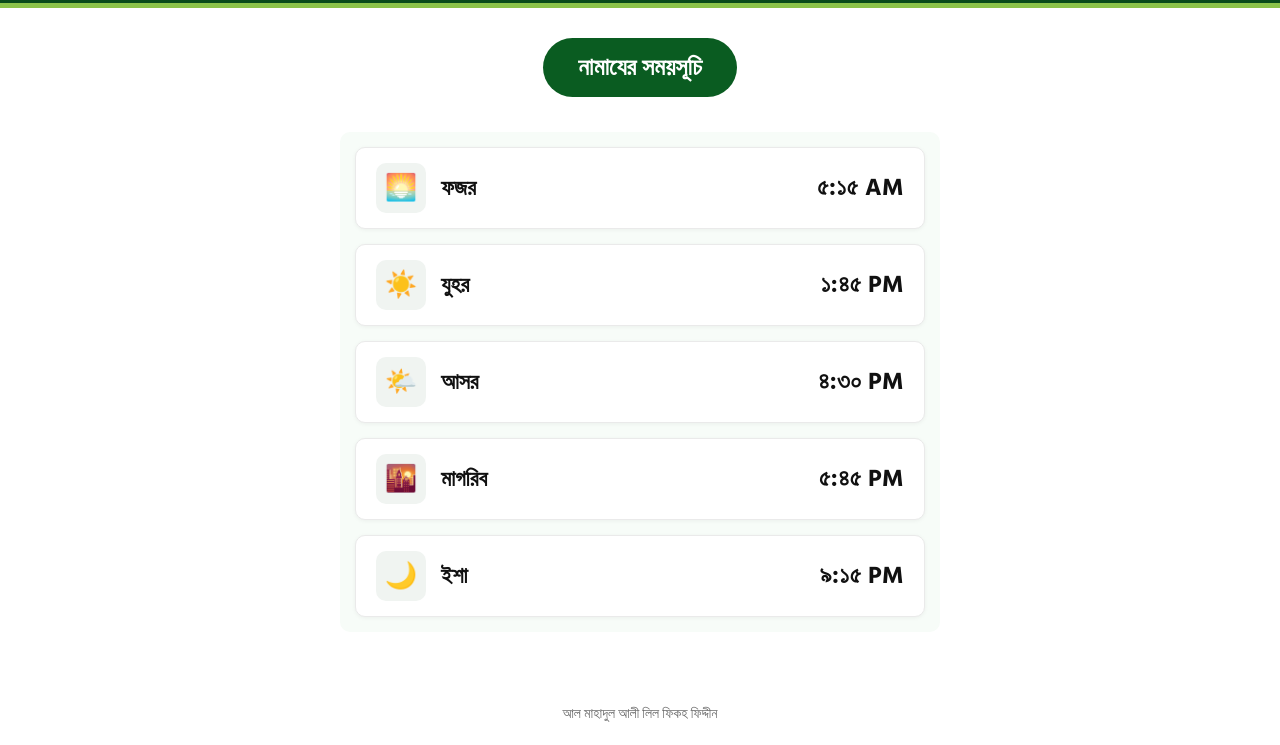
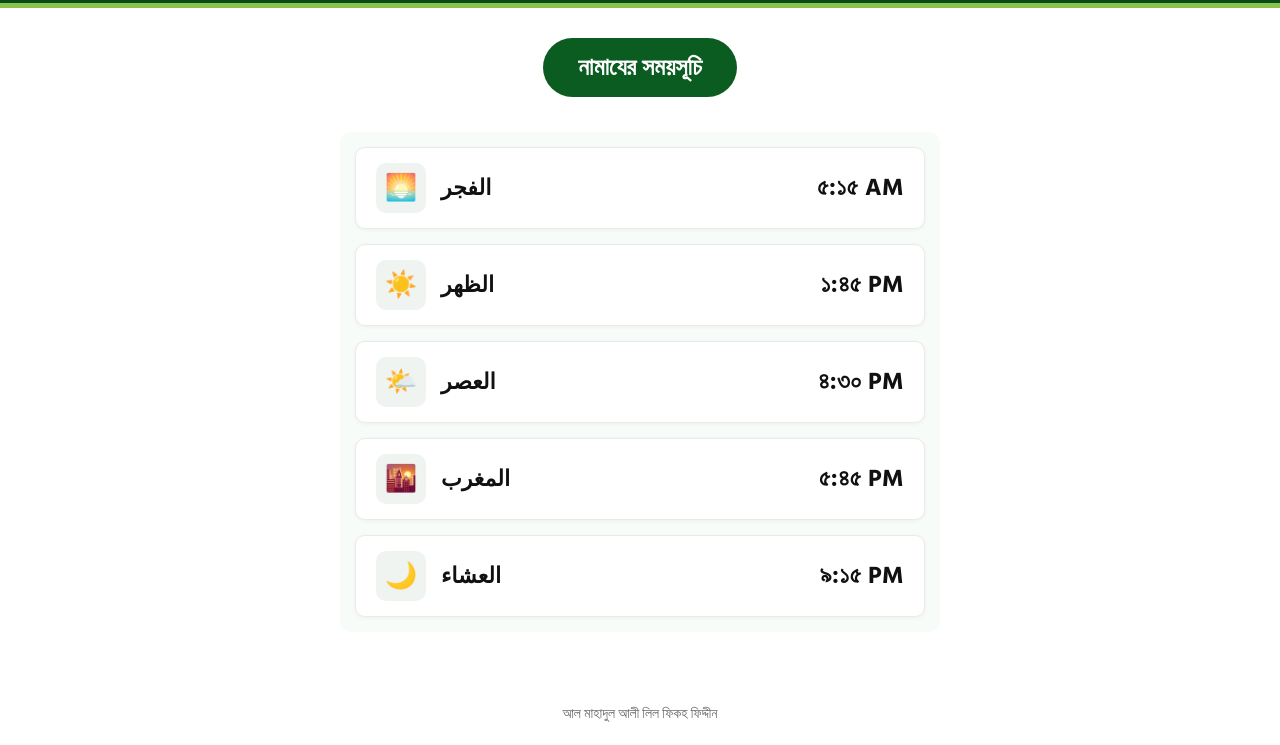
Before and after one commit to ahmadkabirrb-tech/Al-mahadul-ali-prayer-times-, a plain HTML site: page index.html in a window 1280 px wide. Shown: the part 150-895 px from the top of the page. Drawn offline with Linux system fonts and the light colour scheme.

Commit message:
Update index.html

```diff
--- a/index.html
+++ b/index.html
@@ -161,11 +161,11 @@ footer {
 <script>
 // আপনার দেওয়া জামাতের সময়গুলো এখানে বসানো হলো
 const mosqueData = [
-  { name: "ফজর", time: "৫:১৫ AM", icon: "🌅" },
-  { name: "যুহর", time: "১:৪৫ PM", icon: "☀️" },
-  { name: "আসর", time: "৪:৩০ PM", icon: "🌤️" },
-  { name: "মাগরিব", time: "৫:৪৫ PM", icon: "🌇" },
-  { name: "ইশা", time: "৯:১৫ PM", icon: "🌙" }
+  { name: "الفجر", time: "৫:১৫ AM", icon: "🌅" },
+  { name: "الظهر", time: "১:৪৫ PM", icon: "☀️" },
+  { name: "العصر", time: "৪:৩০ PM", icon: "🌤️" },
+  { name: "المغرب", time: "৫:৪৫ PM", icon: "🌇" },
+  { name: "العشاء", time: "৯:১৫ PM", icon: "🌙" }
 ];
 
 // কার্ডগুলো ওয়েবসাইটে দেখানোর কোড
```
